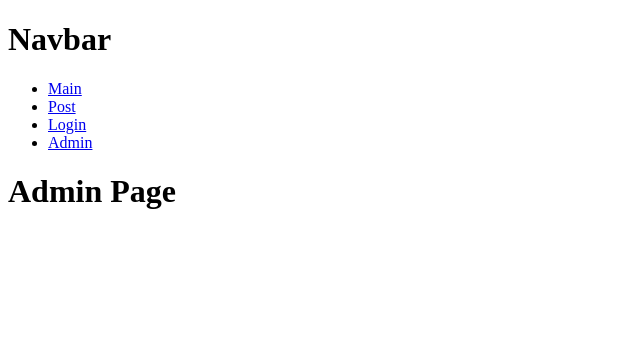
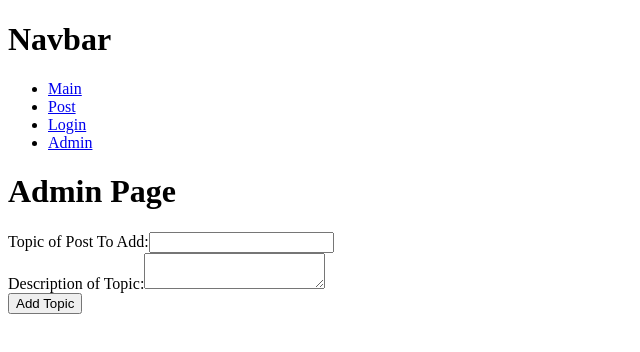
Before and after one commit to chanwoong528/MoonBlog_Client, a React (Create React App) app: page /admin in a window 1280 px wide. Shown: the top 352 px of the page, without its empty margins (0-640 px from the left). Built offline with nearby package versions, Linux system fonts and the light colour scheme; no server answers.

Commit message:
admin menu done with adding posts' topic

```diff
--- /dev/null
+++ b/src/components/Navbar/PostNav.js
@@ -0,0 +1,16 @@
+import React from "react";
+
+export default function PostNav() {
+  const PostMenu = [
+    { name: "Main", url: "/", auth: "user" },
+    { name: "Post", url: "/post", auth: "user" },
+    { name: "Login", url: "/auth", auth: "none" },
+    { name: "Admin", url: "/admin", auth: "admin" },
+  ];
+
+  return (
+    <div>
+      <h1>Post Nav</h1>
+    </div>
+  );
+}
--- a/src/pages/AdminMain.js
+++ b/src/pages/AdminMain.js
@@ -1,9 +1,63 @@
-import React from "react";
+import React, { useEffect, useState } from "react";
 
 export default function AdminMain() {
+  const [topic, setTopic] = useState("");
+  const [description, setDescription] = useState("");
+
+  useEffect(async () => {
+    const res = await fetch("http://localhost:5002/admin/topic", {
+      method: "GET",
+      headers: {
+        //TODO: localStorage.getItem => to get Item
+        "Content-Type": "application/json",
+      },
+      credentials: "include",
+    });
+    const data = await res.json();
+    console.log(data.topics);
+  }, []);
+  const onSubmitTopic = async (e) => {
+    e.preventDefault();
+    console.log(topic, description);
+    const req = { topic, description };
+    const res = await fetch("http://localhost:5002/admin/topic", {
+      method: "POST",
+      headers: {
+        "Content-Type": "application/json",
+      },
+      body: JSON.stringify(req),
+      credentials: "include",
+    });
+    const data = await res.json();
+    console.log(data);
+  };
+
   return (
     <div>
       <h1>Admin Page</h1>
+      <div>
+        <form onSubmit={onSubmitTopic}>
+          <div>
+            <label>Topic of Post To Add:</label>
+            <input
+              type="text"
+              onChange={(e) => {
+                setTopic(e.target.value);
+              }}
+            />
+          </div>
+          <div>
+            <label>Description of Topic:</label>
+            <textarea
+              type="text"
+              onChange={(e) => {
+                setDescription(e.target.value);
+              }}
+            />
+          </div>
+          <button type="submit">Add Topic</button>
+        </form>
+      </div>
     </div>
   );
 }
--- a/src/pages/PostMain.js
+++ b/src/pages/PostMain.js
@@ -1,9 +1,13 @@
 import React from "react";
+import PostNav from "../components/Navbar/PostNav";
 
 export default function PostMain() {
   return (
     <div>
       <h1>Post Main</h1>
+      <aside>
+        <PostNav />
+      </aside>
     </div>
   );
 }
```
Also changed, not shown: src/context/TopicContext.js (added), 1 other file (tests, documents, lock files or other folders).
